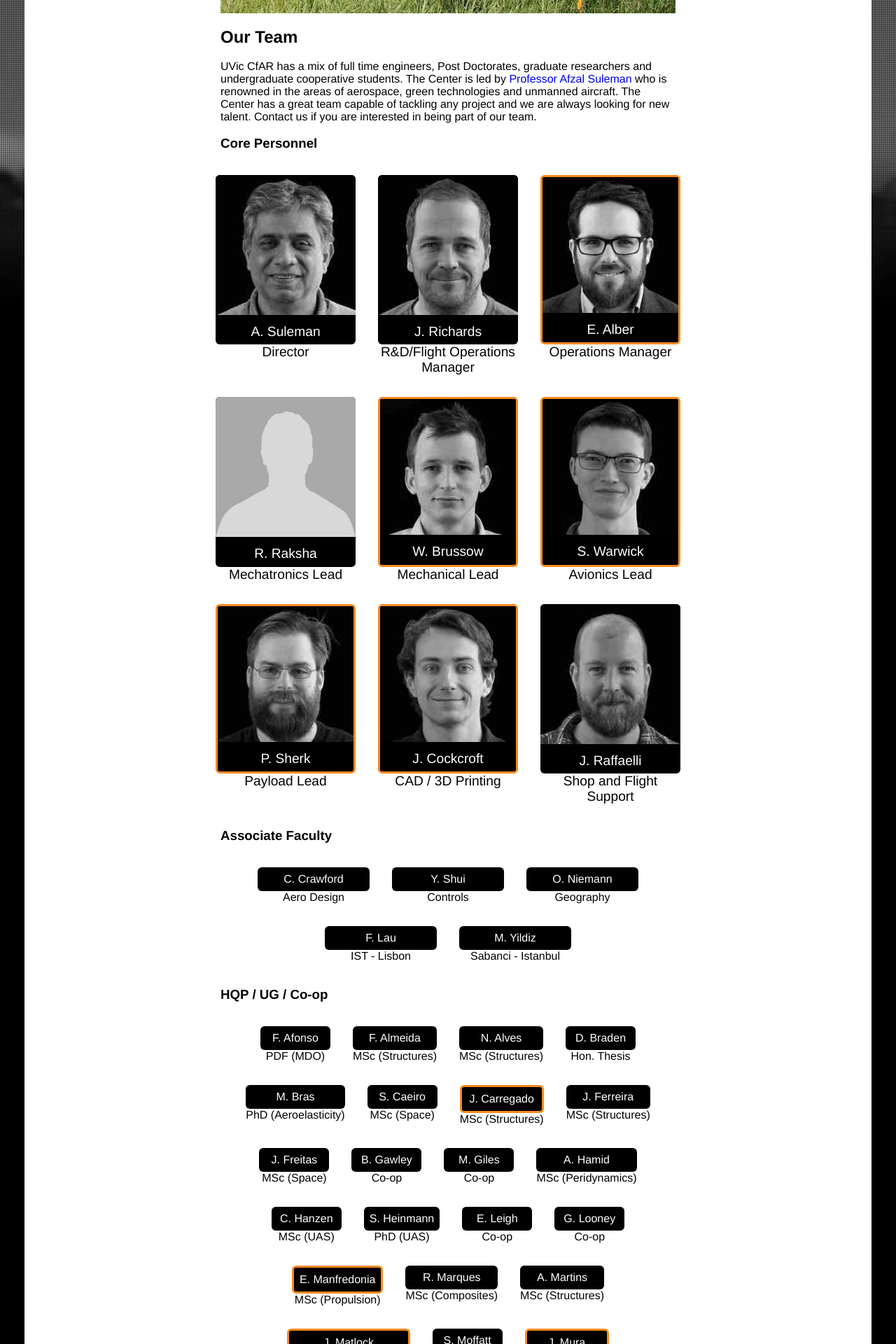
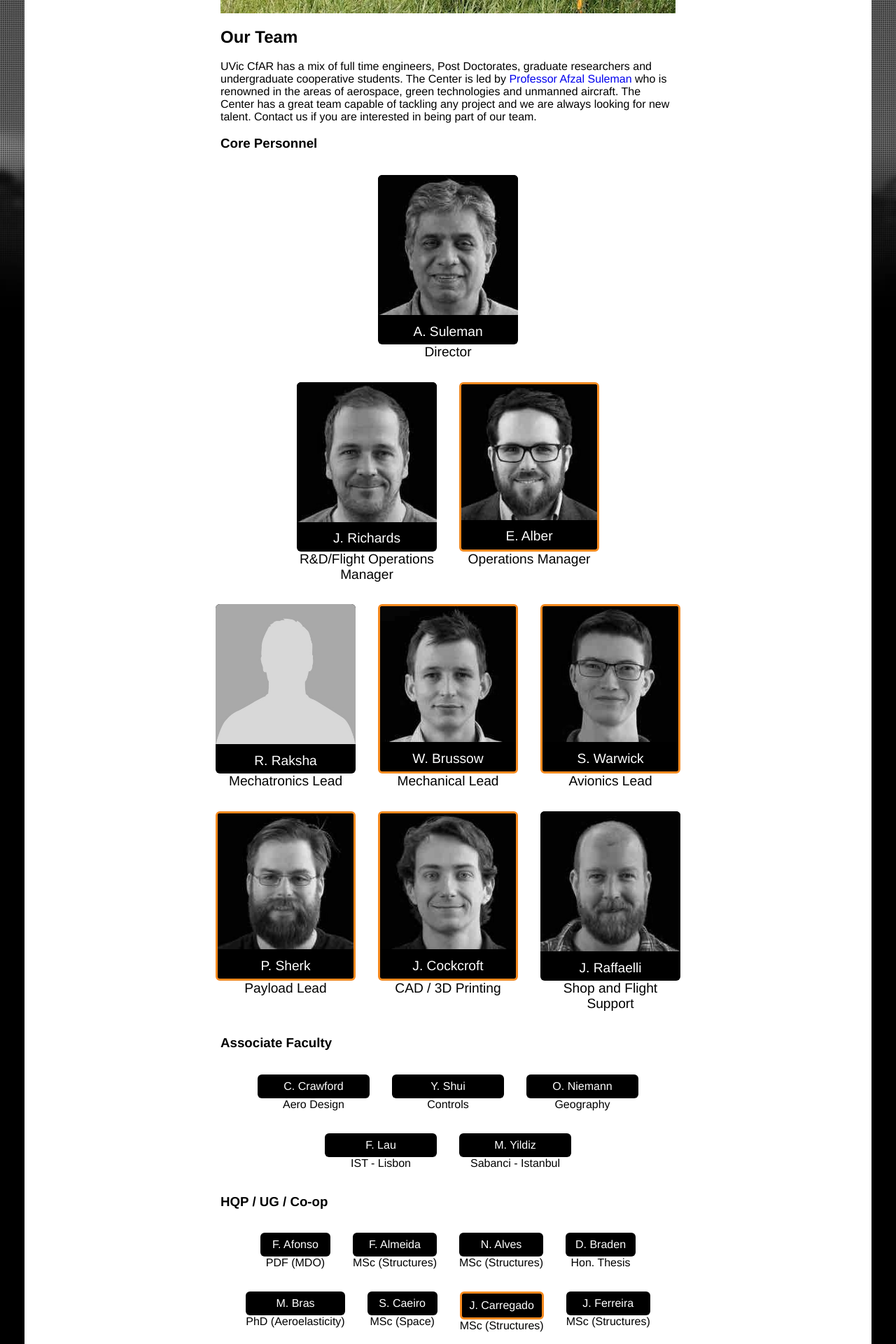
Before and after one commit to UVic-CfAR/uvic-cfar.github.io, a Jekyll site: the page built from about-us.html, in a window 1280 px wide. Shown: the part 573-2493 px from the top of the page at 70% size. Built offline with Jekyll 4.4.1, drawn with Linux system fonts in a browser that asks for light colours.

Commit message:
separate suleman, richards, alber in two lines

```diff
--- a/about-us.html
+++ b/about-us.html
@@ -17,6 +17,8 @@ stylesheet: about
 		</dt>
 		<dd>Director</dd>
 	</dl>
+</section>
+<section class="people__core">
 	<dl>
 		<dt>
 			<img src="/images/profile/jrichards.jpg" alt="J. Richards"/>
@@ -30,6 +32,8 @@ stylesheet: about
 		</a></dt>
 		<dd>Operations Manager</dd>
 	</dl>
+</section>
+<section class="people__core">
 	<dl>
 		<dt>
 			<img src="/images/profile/placeholder.png" alt=""/>
```
